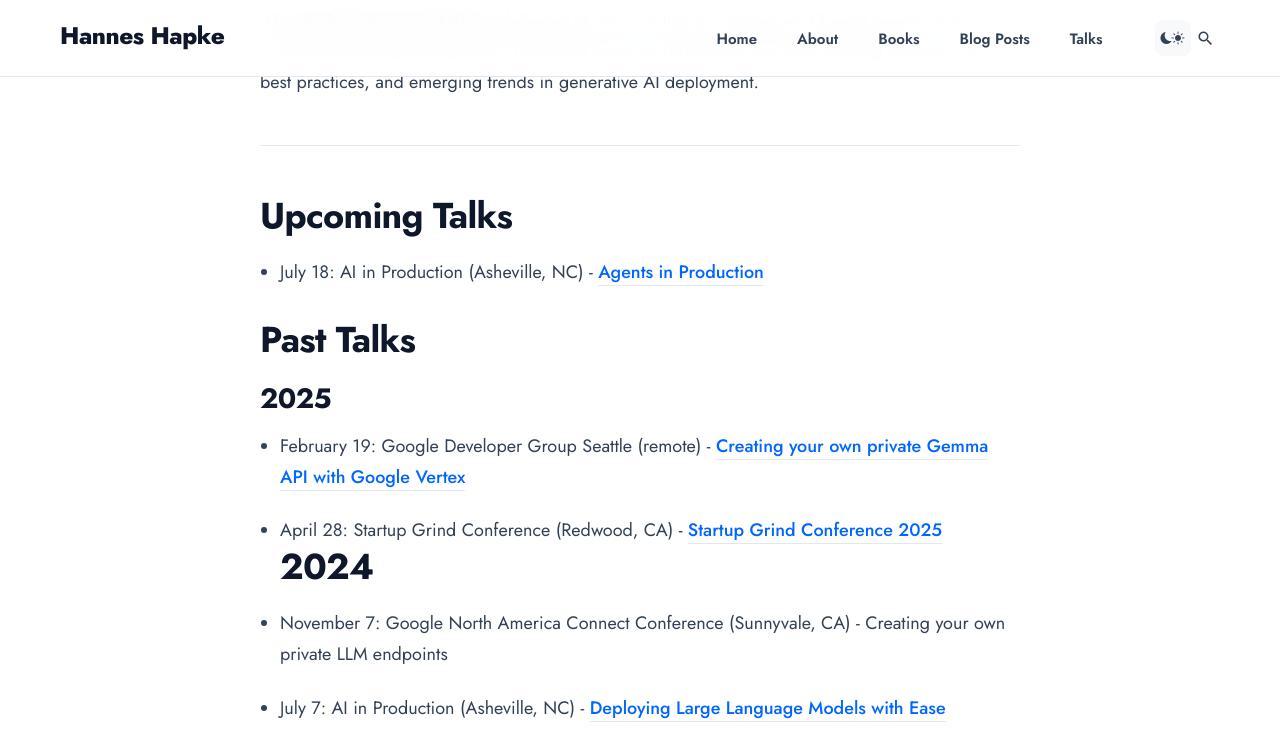
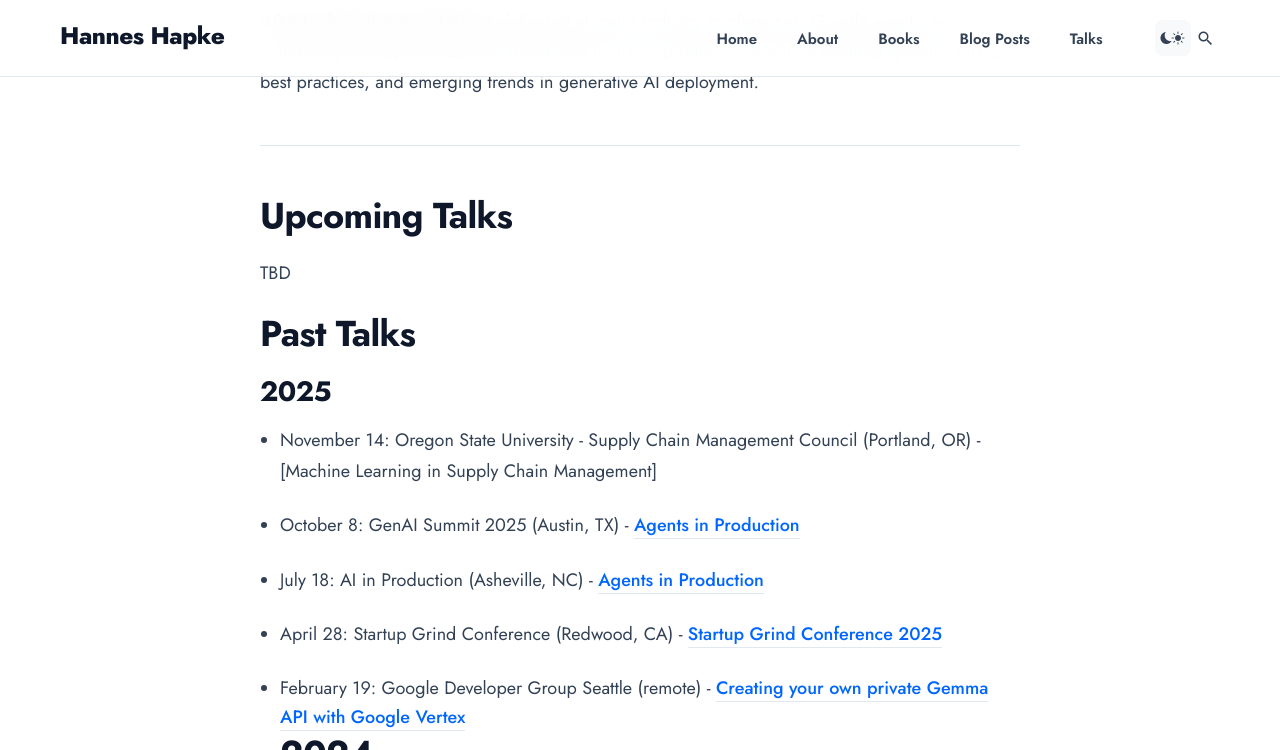
Before and after one commit to hanneshapke/hanneshapke.github.io, a Jekyll site: the page built from _pages/talks.md, in a window 1280 px wide and 900 px high, scrolled down 875 px, cut to the strip 0-750 px from the top of the window. Built offline with Jekyll 4.4.1, drawn with Linux system fonts in a browser that asks for light colours; nearby versions of some CDN libraries.

Commit message:
updated talks

```diff
--- a/_pages/talks.md
+++ b/_pages/talks.md
@@ -12,15 +12,21 @@
 
 ## Upcoming Talks
 
-* July 18: AI in Production (Asheville, NC) - [Agents in Production](https://www.aiinproduction.com/2025/speakers/hannes_hapke)
+TBD
 
 ## Past Talks
 
 ### 2025
 
-* February 19: Google Developer Group Seattle (remote) - [Creating your own private Gemma API with Google Vertex](https://digits.com/blog/google-developer-group-seattle-talk-2025/)
+* November 14: Oregon State University - Supply Chain Management Council (Portland, OR) - [Machine Learning in Supply Chain Management]
+
+* October 8: GenAI Summit 2025 (Austin, TX) - [Agents in Production](https://mlopsworld.com/speakers/#elementor-action%3Aaction%3Dpopup%3Aopen%26settings%3DeyJpZCI6IjI1MjI3OSIsInRvZ2dsZSI6ZmFsc2V9)
+
+* July 18: AI in Production (Asheville, NC) - [Agents in Production](https://www.aiinproduction.com/2025/speakers/hannes_hapke)
 
 * April 28: Startup Grind Conference (Redwood, CA) - [Startup Grind Conference 2025](https://digits.com/blog/digits-at-startup-grind-conference-2025/)
+
+* February 19: Google Developer Group Seattle (remote) - [Creating your own private Gemma API with Google Vertex](https://digits.com/blog/google-developer-group-seattle-talk-2025/)
 ## 2024
 
 * November 7: Google North America Connect Conference (Sunnyvale, CA) - Creating your own private LLM endpoints
```
